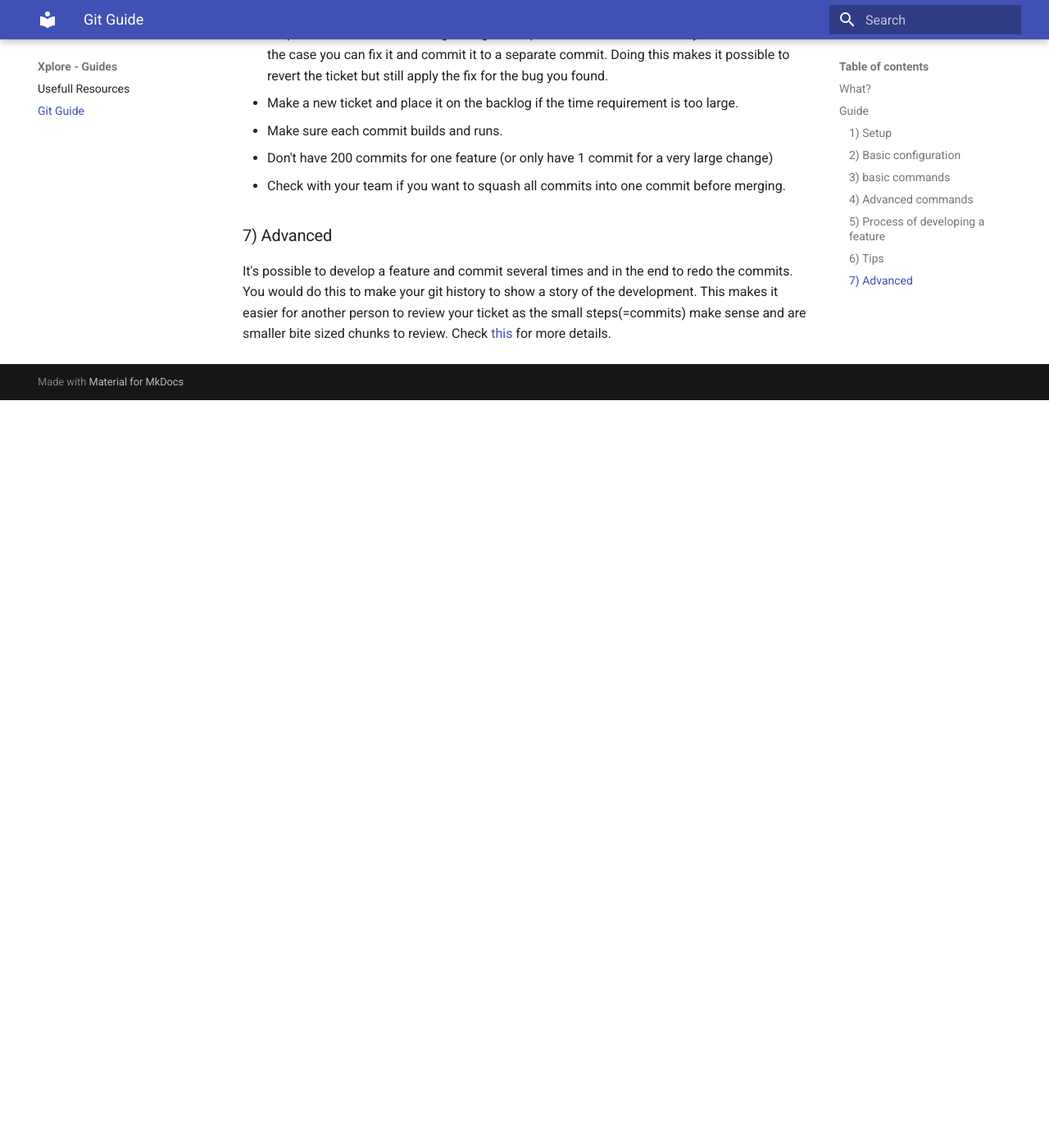
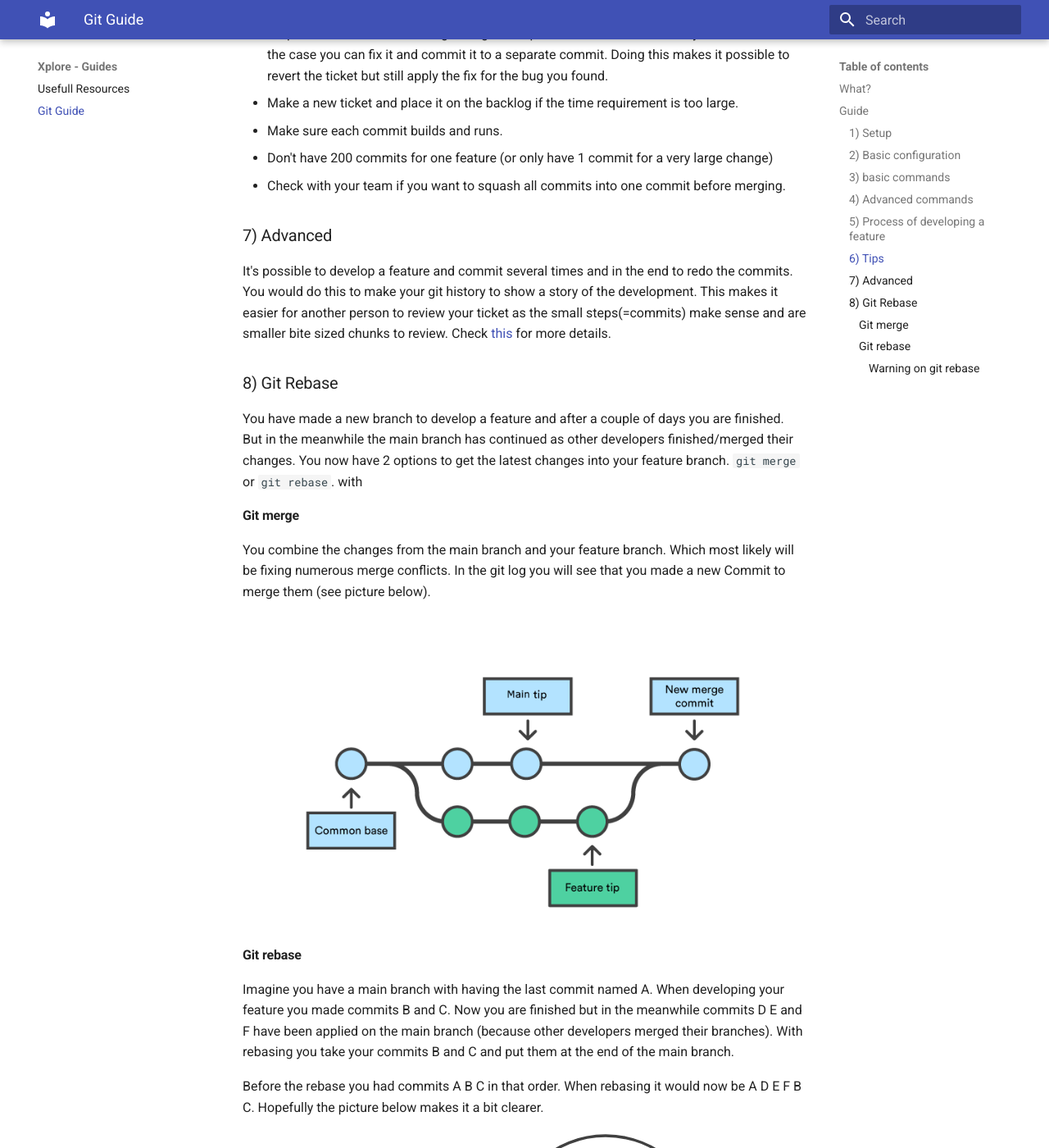
Before and after one commit to XploreBe/guides, an MkDocs documentation site: the page built from docs/git.md, in a window 1280 px wide and 1400 px high, scrolled down 2025 px. Shown: the whole window at 82% size. Built offline with MkDocs 1.6.1 and Material for MkDocs 9.7.7, drawn with Linux system fonts in a browser that asks for light colours; before the commit the page ends 2513 px from its top, so only the background shows below that; some of the changed text lies outside the part shown.

Commit message:
Git guide added the git rebase section

```diff
--- a/docs/git.md
+++ b/docs/git.md
@@ -74,3 +74,31 @@ It's possible to develop a feature and commit several times and in the end to re
 You would do this to make your git history to show a story of the development.
 This makes it easier for another person to review your ticket as the small steps(=commits) make sense and are smaller bite sized chunks to review.
 Check [this](https://github.blog/2022-06-30-write-better-commits-build-better-projects/) for more details.
+
+### 8) Git Rebase
+You have made a new branch to develop a feature and after a couple of days you are finished.
+But in the meanwhile the main branch has continued as other developers finished/merged their changes.
+You now have 2 options to get the latest changes into your feature branch.
+`git merge` or `git rebase`. with
+
+#### Git merge
+You combine the changes from the main branch and your feature branch. Which most likely will be fixing numerous merge conflicts.
+In the git log you will see that you made a new Commit to merge them (see picture below).
+![merge](images/merge.png)
+
+#### Git rebase
+Imagine you have a main branch with having the last commit named A. When developing your feature you made commits B and C.
+Now you are finished but in the meanwhile commits D E and F have been applied on the main branch (because other developers merged their branches).
+With rebasing you take your commits B and C and put them at the end of the main branch.
+
+Before the rebase you had commits A B C in that order. When rebasing it would now be A D E F B C. Hopefully the picture below makes it a bit clearer.
+
+
+![alt text](images/rebase.svg)
+
+You can do a lot more with `git rebase` like merging commits, reordering commits. Have a look it interactively rebase in your IDE (Intellij for sure has this)
+In the end you need to push your change with `git push --force-with-lease` (read warning below)
+
+##### Warning on git rebase
+You ARE rewriting history, you can get into trouble if you are not careful and override someone else's changes. Because of this its recommended to only
+use `git rebase` if you are the only one working on that given branch.
```
Also changed, not shown: docs/images/merge.png (added), docs/images/rebase.svg (added).
